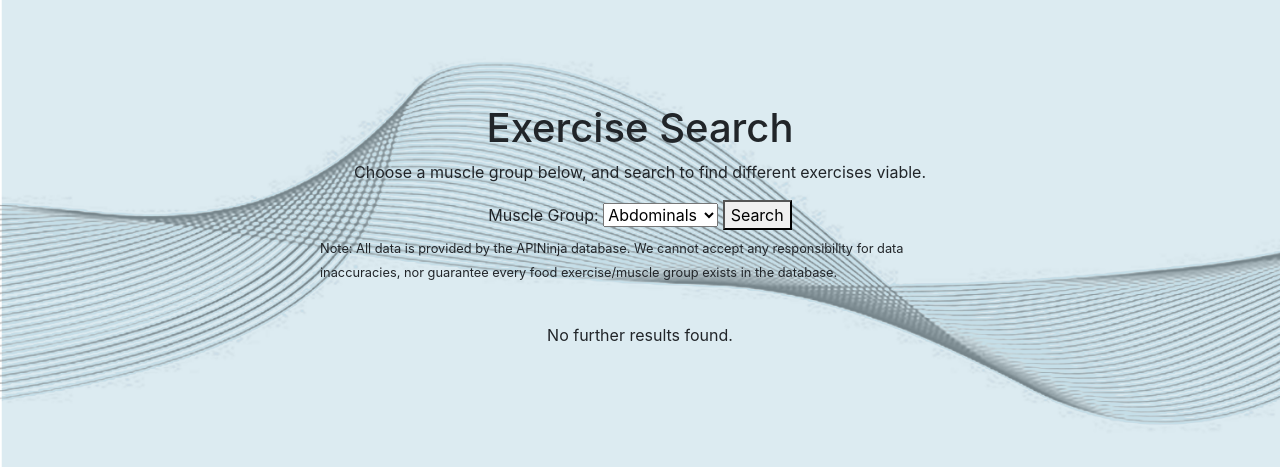
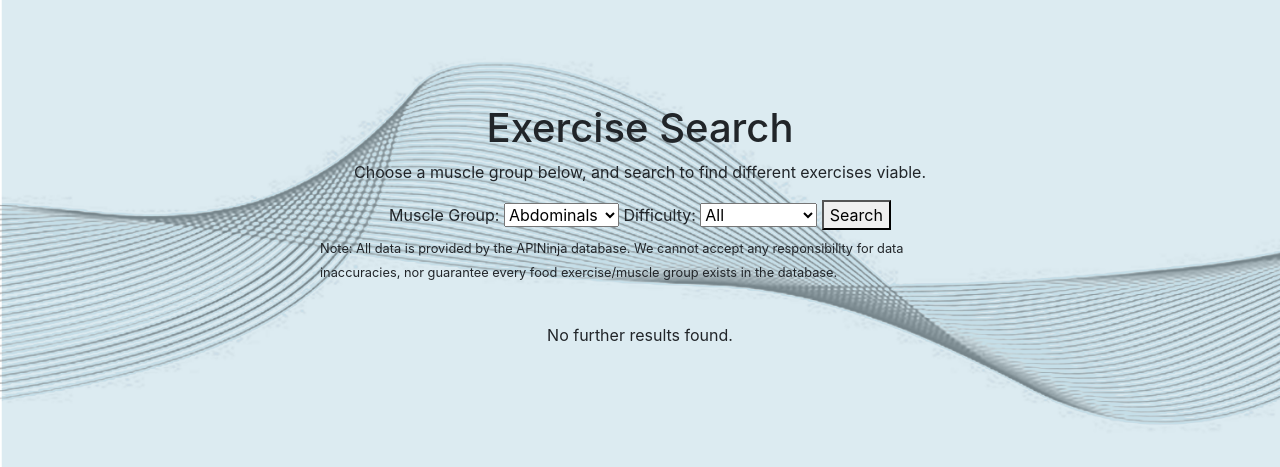
Before and after one commit to Beehive324/com2027-deployment, a Django app: page /workoutlog/search/results in a window 1280 px wide. Shown: the part 219-686 px from the top of the page. Run offline with Django 4.2, Linux system fonts and the light colour scheme; style sheets or scripts are compiled from the project's sources; some libraries are stand-ins or nearby versions.

Commit message:
Improve: Filter exercises by difficulty

```diff
--- a/healthoasis/homeapp/templates/exerciseFinder/results.html
+++ b/healthoasis/homeapp/templates/exerciseFinder/results.html
@@ -29,6 +29,13 @@
     <option value="traps">Traps</option>
     <option value="triceps">Triceps</option>
     </select>
+    <label for="difficulty">Difficulty:</label>
+    <select id="difficulty" name="difficulty">
+        <option value="">All</option>
+        <option value="beginner">Beginner</option>
+        <option value="intermediate">Intermediate</option>
+        <option value="expert">Expert</option>
+    </select>
     <button type="submit">Search</button>
 </form>
 <p><small>Note: All data is provided by the APINinja database. We cannot accept any responsibility for data inaccuracies, nor guarantee every food exercise/muscle group exists in the database.</small></p>
--- a/healthoasis/homeapp/templates/exerciseFinder/search.html
+++ b/healthoasis/homeapp/templates/exerciseFinder/search.html
@@ -30,6 +30,12 @@
     <option value="traps">Traps</option>
     <option value="triceps">Triceps</option>
     </select>
+    <select id="difficulty" name="difficulty">
+        <option valie="">All</option>
+        <option value="beginner">Beginner</option>
+        <option value="intermediate">Intermediate</option>
+        <option value="expert">Expert</option>
+    </select>
     <button type="submit">Search</button>
 </form>
 <p><small>Note: All data is provided by the APINinja database. We cannot accept any responsibility for data inaccuracies, nor guarantee every food exercise/muscle group exists in the database.</small></p>
--- a/healthoasis/homeapp/views.py
+++ b/healthoasis/homeapp/views.py
@@ -116,12 +116,10 @@ def results(request):
 def exerciseSearch(request):
     if request.method == 'POST':
         muscle = request.POST.get('query', '')
-        print(muscle)
-        url = 'https://api.api-ninjas.com/v1/exercises?muscle={}'.format(muscle)
-        print(url)
-        response = requests.get(url, headers=APINinjaHeaders)
-        print(response)
-        print(response.status_code)
+        difficulty = request.POST.get('difficulty', '')
+        queryString = {"muscle":muscle, "difficulty":difficulty}
+        url = 'https://api.api-ninjas.com/v1/exercises'
+        response = requests.get(url, headers=APINinjaHeaders, params=queryString)
         if response.status_code == 200:
             results = response.json()
             print(results)
```
